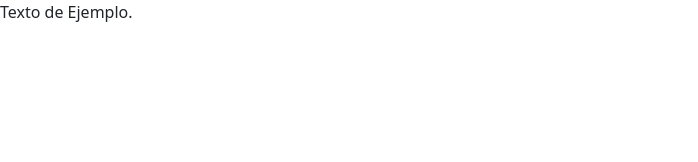
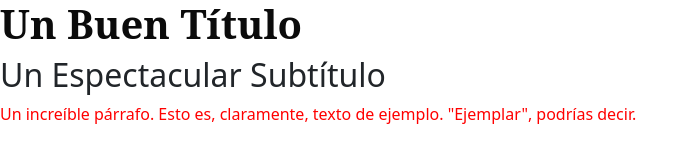
Before and after one commit to PapitaConPure/portfolioFrontend, a website: page index.html in a window 1280 px wide. Shown: the whole page, without its empty margins (0-698 px from the left). Drawn offline with nearby package versions, Linux system fonts and the light colour scheme.

Commit message:
Actualizar contenido de la página

```diff
--- a/index.html
+++ b/index.html
@@ -6,10 +6,17 @@
     <meta name="viewport" content="width=device-width, initial-scale=1.0">
     <title>Mi Portfolio</title>
     <link rel="stylesheet" href="https://cdn.jsdelivr.net/npm/bootstrap@5.2.2/dist/css/bootstrap.min.css" integrity="sha256-IUOUHAPazai08QFs7W4MbzTlwEWFo7z/4zw8YmxEiko=" crossorigin="anonymous">
+    <link rel="stylesheet" href="styles.css">
 </head>
 <body>
-    <div class="no-me-la-container">
-        Texto de Ejemplo.
+    <div class="cover">
+    <h1> Un Buen Título </h1>
+    <h2> Un Espectacular Subtítulo </h2>
+    </div>
+    <div class="content">
+        <p>
+            Un increíble párrafo. Esto es, claramente, texto de ejemplo. "Ejemplar", podrías decir.
+        </p>
     </div>
 
     <script src="https://cdn.jsdelivr.net/npm/bootstrap@5.2.2/dist/js/bootstrap.bundle.min.js" integrity="sha256-xLI5SjD6DkojxrMIVBNT4ghypv12Xtj7cOa0AgKd6wA=" crossorigin="anonymous"></script>
```
